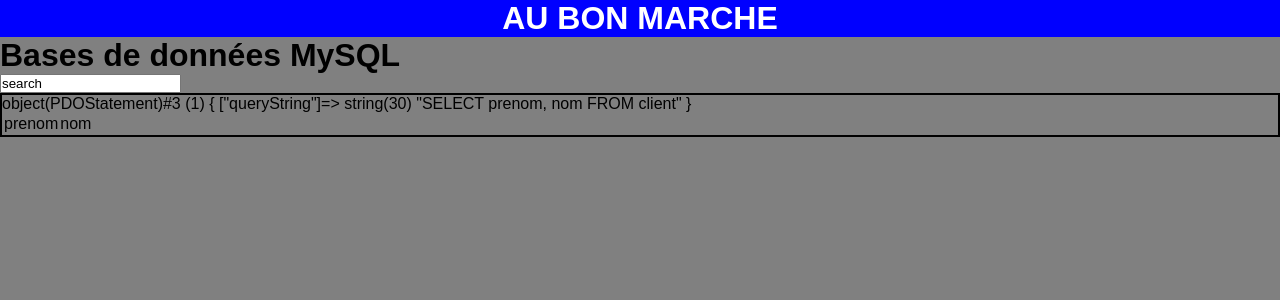
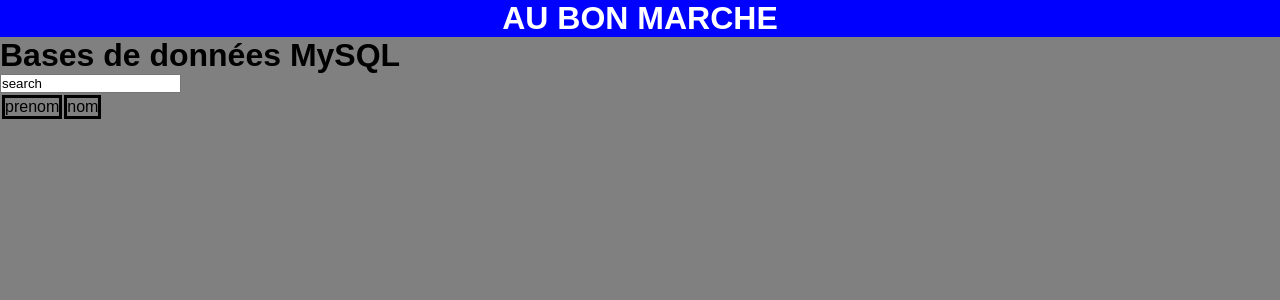
Before and after one commit to coderangel117/projetslam, a PHP site: page /selectfournisseur.php in a window 1280 px wide. Shown: the top 300 px of the page. Run offline with PHP 8.4, Linux system fonts and the light colour scheme; data that the repository does not hold is empty.

Commit message:
css tableau
essa d'alignement des cases plus fusion bord(collapse)

```diff
--- a/selectfournisseur.php
+++ b/selectfournisseur.php
@@ -30,7 +30,6 @@ echo '<table>
         </td>
     </tr>';
 
-    var_dump ($selectclient);
     while ($tableau = $selectclient->fetch())
     {
     ?>
--- a/stylestock.css
+++ b/stylestock.css
@@ -85,9 +85,12 @@ nav > ul li:hover .sous{
     margin: 50px 20px;
     height: 1500px;
 }
-.tableau{
-    border-spacing: 2;
-    border-color:black;
+.collapse, td{
+    border-collapse: collapse;
     border-style: solid;
-    border-width: 2px;
+    border-color: blue;
 }
+td{
+
+    border-color: black;
+}
```
Also changed, not shown: selectproduit.php (+6 -3 lines).
